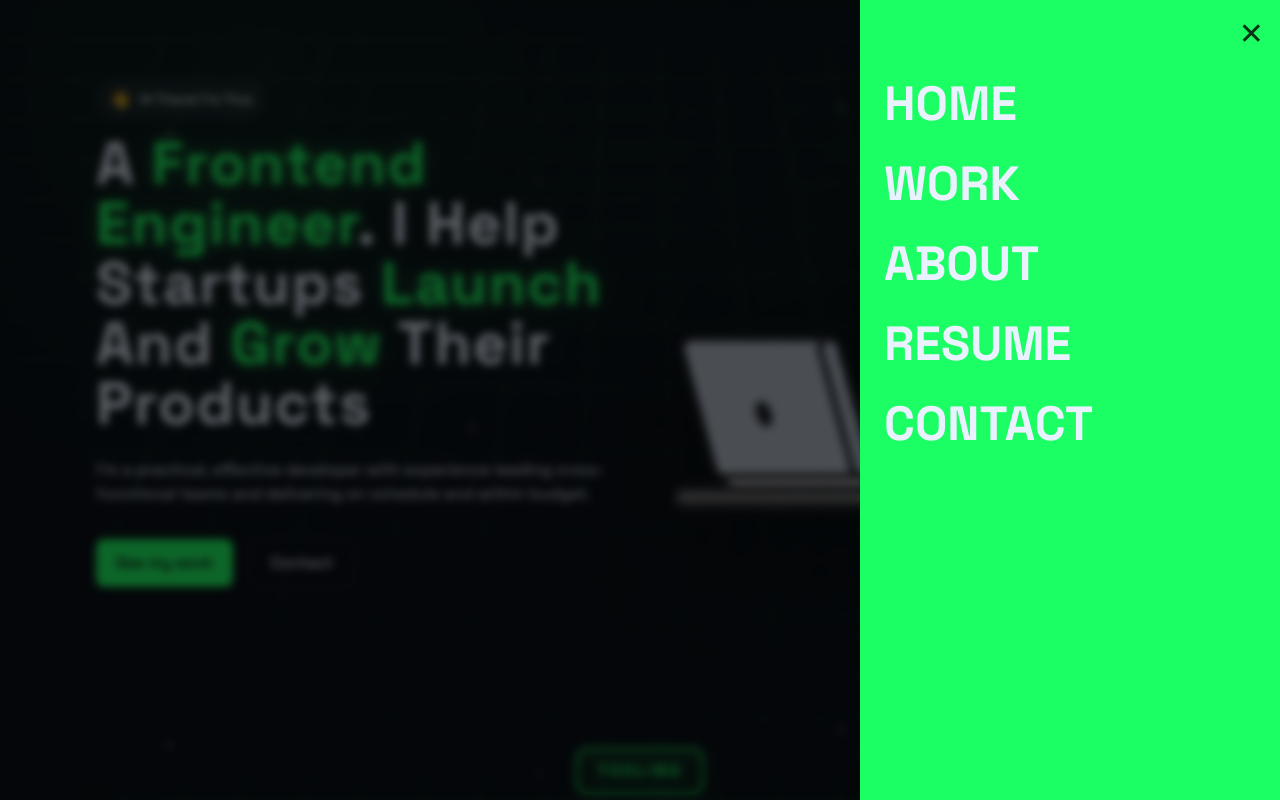
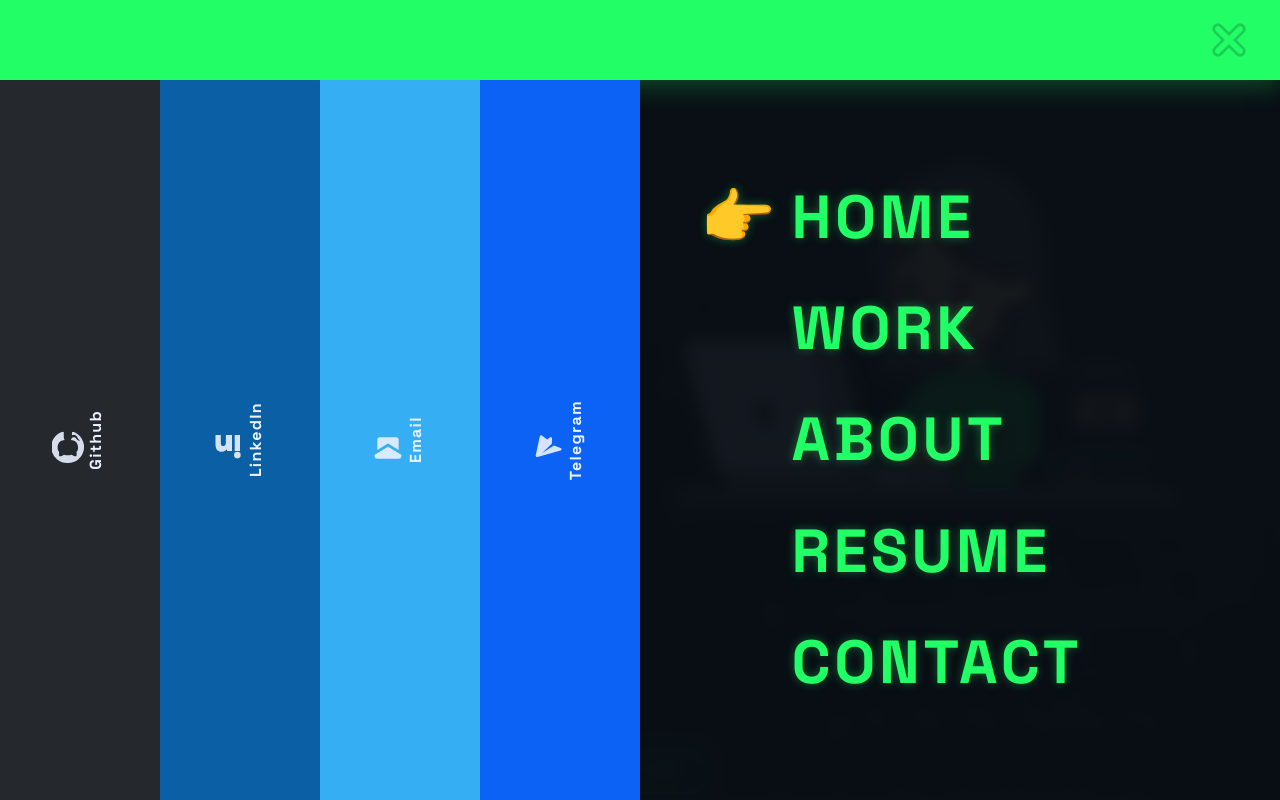
Before and after one commit to TINANOROUZI/portfolio-tina, a React (Vite) app: page / in a window 1280 px wide. Both pictures are taken after a click on the button "Open menu". Built offline with nearby package versions, Linux system fonts and the light colour scheme.

Commit message:
Update OverlayMenu.jsx

```diff
--- a/src/components/nav/OverlayMenu.jsx
+++ b/src/components/nav/OverlayMenu.jsx
@@ -1,74 +1,136 @@
+// src/components/nav/OverlayMenu.jsx
+import { useEffect, useState } from "react";
+import { Link } from "react-router-dom";
+
+/* --- Inline icons --- */
+const Ico = {
+  GitHub: (p) => (
+    <svg viewBox="0 0 24 24" fill="currentColor" {...p}>
+      <path d="M12 .5a12 12 0 0 0-3.79 23.4c.6.11.82-.26.82-.58v-2.02c-3.34.73-4.04-1.6-4.04-1.6-.55-1.41-1.35-1.79-1.35-1.79-1.11-.77.08-.75.08-.75 1.22.09 1.86 1.25 1.86 1.25 1.09 1.86 2.85 1.32 3.54 1.01.11-.79.43-1.32.78-1.62-2.66-.3-5.46-1.33-5.46-5.93 0-1.31.47-2.38 1.24-3.22-.13-.3-.54-1.52.12-3.18 0 0 1.01-.32 3.31 1.23a11.5 11.5 0 0 1 6.02 0c2.29-1.55 3.31-1.23 3.31-1.23.66 1.66.26 2.88.13 3.18.77.84 1.24 1.91 1.24 3.22 0 4.61-2.8 5.63-5.47 5.93.44.38.83 1.12.83 2.26v3.35c0 .32.22.7.83.58A12 12 0 0 0 12 .5Z" />
+    </svg>
+  ),
+  LinkedIn: (p) => (
+    <svg viewBox="0 0 24 24" fill="currentColor" {...p}>
+      <path d="M4.98 3.5A2.5 2.5 0 1 1 5 8.5 2.5 2.5 0 0 1 4.98 3.5ZM3 9h4v12H3zM9 9h3.8v1.64h.05c.53-1 1.83-2.06 3.77-2.06 4.03 0 4.77 2.65 4.77 6.09V21h-4v-5.33c0-1.27-.02-2.9-1.77-2.9-1.77 0-2.04 1.38-2.04 2.8V21H9z" />
+    </svg>
+  ),
+  Email: (p) => (
+    <svg viewBox="0 0 24 24" fill="currentColor" {...p}>
+      <path d="M4 4h16a2 2 0 0 1 2 2v1l-10 6L2 7V6a2 2 0 0 1 2-2Zm0 6.5 8 4.8 8-4.8V18a2 2 0 0 1-2 2H6a2 2 0 0 1-2-2Z" />
+    </svg>
+  ),
+  Telegram: (p) => (
+    <svg viewBox="0 0 24 24" fill="currentColor" {...p}>
+      <path d="M9.15 14.32 8.95 19.2a1 1 0 0 0 1.6.85l2.15-1.5 3.9 2.9a1 1 0 0 0 1.56-.61L21.2 6.6a1 1 0 0 0-1.33-1.17L2.52 10.2a1 1 0 0 0 .02 1.9l5.02 1.9 8.85-5.6-7.26 6.92Z" />
+    </svg>
+  ),
+};
+
+function Stripe({ href, color, label, Icon, delayMs }) {
+  return (
+    <a
+      className="stripe"
+      href={href}
+      target={href.startsWith("#") || href.startsWith("/") ? "_self" : "_blank"}
+      rel="noreferrer"
+      style={{ backgroundColor: color, transitionDelay: `${delayMs}ms` }}
+    >
+      <div className="stripe-inner">
+        <Icon className="w-7 h-7 md:w-8 md:h-8 opacity-90 mb-3 md:mb-4" />
+        <span className="stripe-text">{label}</span>
+      </div>
+    </a>
+  );
+}
+
 export default function OverlayMenu({ open, onClose }) {
+  const [active, setActive] = useState(0);
+
+  useEffect(() => {
+    const esc = (e) => e.key === "Escape" && onClose();
+    window.addEventListener("keydown", esc);
+    return () => window.removeEventListener("keydown", esc);
+  }, [onClose]);
+
+  const stripes = [
+    { label: "Github",   href: "https://github.com/TINANOROUZI",                    color: "#25282d", Icon: Ico.GitHub },
+    { label: "LinkedIn", href: "https://www.linkedin.com/in/tinanoruziimoghaddam", color: "#0b5fa4", Icon: Ico.LinkedIn },
+    { label: "Email",    href: "mailto:tinanoruzi14@gmail.com",                     color: "#35aef3", Icon: Ico.Email },
+    { label: "Telegram", href: "https://t.me/tinanoruzi",                           color: "#0b62f5", Icon: Ico.Telegram },
+  ];
+
+  // Use `to` for internal routes (Link), `href` for anchors/external
+  const menu = [
+    { label: "HOME",   to: "/" },
+    { label: "WORK",   to: "/work" },
+    { label: "ABOUT",  to: "/about" },          // ✅ separate page
+    { label: "RESUME", href: "/resume.pdf", newTab: true },
+    { label: "CONTACT",href: "/#contact" },
+  ];
+
+  if (!open) return null;
+
   return (
     <div
-      className={`fixed inset-0 z-[60] transition ${
-        open ? "visible opacity-100" : "invisible opacity-0"
-      }`}
+      className={`fixed inset-0 z-[90] bg-[#0a0f16]/95 overlay-enter ${open ? "active" : ""}`}
+      style={{ backdropFilter: "blur(8px)" }}
+      aria-hidden={!open}
     >
-      {/* dark background */}
-      <div
-        className="absolute inset-0 bg-black/60 backdrop-blur-sm"
+      {/* top green bar + neon X close */}
+      <div className="h-20 bg-accent flex items-center justify-end pr-4 sm:pr-6 shadow-[0_6px_24px_rgba(34,255,102,.25)]">
+        <button
+          aria-label="Close menu"
           onClick={onClose}
-      />
+          className="group grid place-items-center p-2 rounded-md hover:scale-105 active:scale-95 transition z-[100]"
+        >
+          <svg width="38" height="38" viewBox="0 0 24 24" aria-hidden="true">
+            <path d="M5 5l14 14M19 5L5 19" stroke="#0b0f17" strokeWidth="7" strokeLinecap="round" opacity=".22" />
+            <path d="M5 5l14 14M19 5L5 19" stroke="#22ff66" strokeWidth="3.5" strokeLinecap="round"
+              style={{ filter: "drop-shadow(0 0 8px rgba(34,255,102,.45))" }} />
+          </svg>
+        </button>
+      </div>
 
-      {/* the panel */}
-      <nav
-        className="absolute right-0 top-0 h-full w-[min(88vw,420px)]
-                   bg-[#1cff64] overflow-y-auto px-6
-                   pt-[calc(env(safe-area-inset-top)+16px)]
-                   pb-[calc(env(safe-area-inset-bottom)+24px)]"
+      <div className="flex h-[calc(100%-80px)]">
+        {/* LEFT STRIPES */}
+        <div className="flex w-[36%] min-w-[120px] md:w-1/2 h-full">
+          {stripes.map((s, i) => (
+            <Stripe key={s.label} {...s} delayMs={120 + i * 100} />
+          ))}
+        </div>
+
+        {/* RIGHT MENU */}
+        <div className="flex-1 grid place-items-center p-4 sm:p-6">
+          <ul className="w-full max-w-[520px] space-y-5">
+            {menu.map((m, i) => (
+              <li
+                key={m.label}
+                className="reveal"
+                data-delay={i + 1}
+                onMouseEnter={() => setActive(i)}
               >
-        <button
+                {"to" in m ? (
+                  <Link to={m.to} onClick={onClose} className="menu-link">
+                    <span className={`pointer ${active === i ? "opacity-100 translate-x-0" : "opacity-0 -translate-x-3"}`}>👉</span>
+                    {m.label}
+                  </Link>
+                ) : (
+                  <a
+                    href={m.href}
                     onClick={onClose}
-          className="absolute right-4 top-4 text-black/80 text-3xl"
-          aria-label="Close menu"
+                    className="menu-link"
+                    target={m.newTab ? "_blank" : "_self"}
+                    rel={m.newTab ? "noreferrer" : undefined}
                   >
-          ✕
-        </button>
-
-        <ul className="mt-16 flex flex-col gap-8">
-          <li>
-            <a
-              href="/"
-              className="block text-4xl sm:text-5xl font-extrabold"
-            >
-              HOME
+                    <span className={`pointer ${active === i ? "opacity-100 translate-x-0" : "opacity-0 -translate-x-3"}`}>👉</span>
+                    {m.label}
                   </a>
+                )}
               </li>
-          <li>
-            <a
-              href="/work"
-              className="block text-4xl sm:text-5xl font-extrabold"
-            >
-              WORK
-            </a>
-          </li>
-          <li>
-            <a
-              href="/about"
-              className="block text-4xl sm:text-5xl font-extrabold"
-            >
-              ABOUT
-            </a>
-          </li>
-          <li>
-            <a
-              href="/resume"
-              className="block text-4xl sm:text-5xl font-extrabold"
-            >
-              RESUME
-            </a>
-          </li>
-          <li>
-            <a
-              href="/contact"
-              className="block text-4xl sm:text-5xl font-extrabold"
-            >
-              CONTACT
-            </a>
-          </li>
+            ))}
           </ul>
-      </nav>
+        </div>
+      </div>
     </div>
   );
 }
```
Lines whose indentation alone changed are shown as unchanged.
